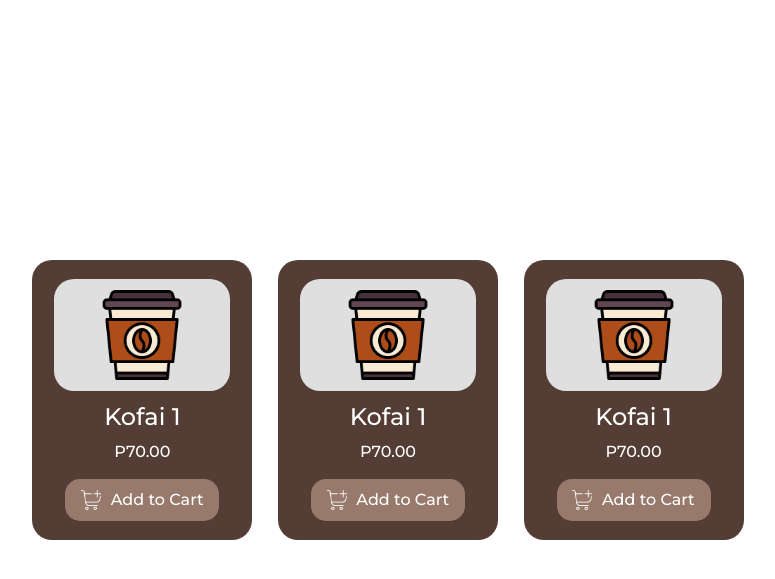
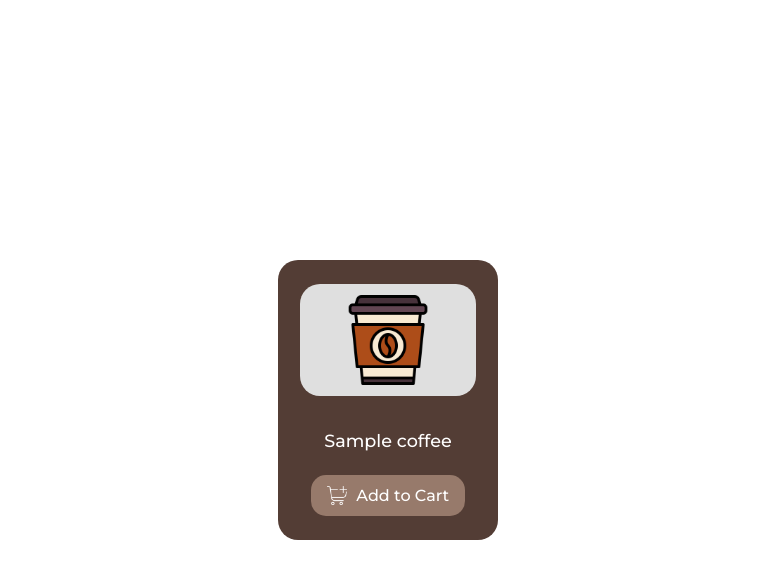
Before and after one commit to jc14-ai/Online-Transaction-Processor, a PHP site: page /user/boards/kofai.php in a window 1280 px wide. Shown: the top 579 px of the page, without its empty margins (252-1027 px from the left). Run offline with PHP 8.4, Linux system fonts and the light colour scheme; tables that the repository leaves empty or names only in its code hold one stand-in row (values such as "Sample post").

Commit message:
Add: user functions

```diff
--- a/user/boards/kofai.php
+++ b/user/boards/kofai.php
@@ -15,42 +15,58 @@ include("../../site/backend/dbcon.php");
 
 <body>
   <div class="kofai-body">
+    <!-- kofai CONTAINER -->
     <div class="kofai-container" id="kofai-container">
-      <div class="kofai" id="kofai1">
-        <div class="kofai-image-container">
-          <img class="kofai-image" src="/src/coffee.png" />
+      <?php
+      $kofai_query = "SELECT * FROM coffee;";
+      $kofai_query_run = mysqli_query($conn, $kofai_query);
+
+      $num = 1;
+      while ($row = mysqli_fetch_assoc($kofai_query_run)) {
+        echo "<div class='kofai' id='kofai$num'>
+        <div class='kofai-image-container'>
+          <img class='kofai-image' src='/src/coffee.png' />
         </div>
-        <h2 class="kofai-name" id="kofai-name">Kofai 1</h2>
-        <h4 class="kofai-price" id="kofai-price">P70.00</h4>
-        <button class="kofai-add-to-cart-button">
-          <img class="add-to-cart-image-button" src="/src/shopping-cart-add.png" />
+        <h2 class='kofai-name' id='kofai-name'>" . $row['coffee_name'] . "</h2>
+        <button class='kofai-add-to-cart-button' onclick='openKofaiPopUpContainer(" . $row['coffee_id'] . ",\"" . $row['coffee_name'] . "\")'>
+          <img class='add-to-cart-image-button' src='/src/shopping-cart-add.png' />
           Add to Cart
         </button>
+      </div>";
+        $num++;
+      }
+      ?>
+
+      <!-- KOFAI POP UP CONTAINER -->
+      <div class="kofai-pop-up-container" id="kofai-pop-up-container">
+        <div class="kofai-pop-up-image-container">
+          <img class="kofai-pop-up-image" src="/src/coffee.png" />
+        </div>
+        <h1 class="kofai-pop-up-name" id="kofai-pop-up-name">kofai 1</h1>
+        <h2 class="kofai-pop-up-price" id="kofai-pop-up-price">P70.00</h2>
+        <div class="kofai-pop-up-counter-container">
+          <button class="dec-kofai" onclick="decrementKofai()">-</button>
+          <label class="kofai-count" id="kofai-count">1</label>
+          <button class="inc-kofai" onclick="incrementKofai()">+</button>
+        </div>
+        <button class="kofai-size-picker-button" id="kofai-size-picker-button" onclick="changeSize()">16oz</button>
+        <div class="kofai-pop-up-button-container">
+          <button class="kofai-pop-up-back-button" onclick="closeKofaiPopUpContainer()">Back</button>
+          <button class="kofai-pop-up-add-to-cart-button" onclick="addKofaiToCart()">
+            <img class="kofai-pop-up-add-to-cart-image" src="/src/shopping-cart-add.png" />Add to Cart
+          </button>
+        </div>
       </div>
-      <div class="kofai" id="kofai1">
-        <div class="kofai-image-container">
-          <img class="kofai-image" src="/src/coffee.png" />
-        </div>
-        <h2 class="kofai-name" id="kofai-name">Kofai 1</h2>
-        <h4 class="kofai-price" id="kofai-price">P70.00</h4>
-        <button class="kofai-add-to-cart-button">
-          <img class="add-to-cart-image-button" src="/src/shopping-cart-add.png" />
-          Add to Cart
-        </button>
-      </div>
-      <div class="kofai" id="kofai1">
-        <div class="kofai-image-container">
-          <img class="kofai-image" src="/src/coffee.png" />
-        </div>
-        <h2 class="kofai-name" id="kofai-name">Kofai 1</h2>
-        <h4 class="kofai-price" id="kofai-price">P70.00</h4>
-        <button class="kofai-add-to-cart-button">
-          <img class="add-to-cart-image-button" src="/src/shopping-cart-add.png" />
-          Add to Cart
-        </button>
+
+      <!-- ADDED TO CART POP UP CONTAINER -->
+      <div class="kofai-added-to-cart-pop-up-container" id="kofai-added-to-cart-pop-up-container">
+        <h3 class="kofai-added-to-cart-pop-up-text" id="kofai-added-to-cart-pop-up-text">3 kofai added to cart!</h3>
+        <button class="kofai-close-added-to-cart-button" id="kofai-close-added-to-cart-button"
+          onclick="closeKofaiAddedToCartContainer()">Close</button>
       </div>
     </div>
   </div>
+  <script src="/user/user.js"></script>
 </body>
 
 </html>
--- /dev/null
+++ b/user/get_kofai_size.php
@@ -0,0 +1,3 @@
+<?php
+
+?>
--- a/user/user.css
+++ b/user/user.css
@@ -390,7 +390,7 @@ td {
 }
 .kofai{
     display: flex;
-    justify-content: center;
+    justify-content: space-evenly;
     align-items: center;
     flex-direction: column;
     background-color: #1a120b;
@@ -412,10 +412,14 @@ td {
     width: 90px;
 }
 .kofai-name{
+    display: flex;
+    justify-content: center;
+    text-align: center;
     font-family: 'Montserrat', Montserrat;
     margin: 0;
+    width: 100%;;
     margin-top: 5%;
-    font-size: 1.5em;
+    font-size:1.1em;
     font-weight: 500;
     color: white;
 }
--- a/user/user.js
+++ b/user/user.js
@@ -105,3 +105,67 @@ function incrementBundle(){
     }
     document.getElementById("bundle-count").textContent++;
 }
+
+//KOFAI FUNCTIONS
+function addKofaiToCart(){
+    // fetch(`/user/boards/add_donut_to_cart.php?name=${encodeURIComponent(name)}&price=${encodeURIComponent(price)}`)
+    // .then(res => res.json())
+    // .then()
+    kofaiName = document.getElementById("kofai-pop-up-name").textContent;
+    kofaiCount = document.getElementById("kofai-count").textContent;
+
+    fetch(`/user/boards/insert_kofai_details.php?kofai_name=${encodeURIComponent(kofaiName)}&kofai_count=${encodeURIComponent(kofaiCount)}`)
+    .then(res => res.text())
+    .then(data =>{
+        closeKofaiPopUpContainer();
+        document.getElementById("kofai-added-to-cart-pop-up-text").textContent = data;
+        openKofaiAddedToCartContainer();
+    })
+}
+function openKofaiddedToCartContainer(){
+    document.getElementById("kofai-added-to-cart-pop-up-container").style.display = 'flex';
+}
+function closeKofaiAddedToCartContainer(){
+    document.getElementById("kofai-added-to-cart-pop-up-container").style.display = 'none';
+}
+function openKofaiPopUpContainer(kofaiId,kofaiName){
+    // fetch(`/user/boards/get_donut_details.php?donut_id=${encodeURIComponent(donutId)}&donut_name=${encodeURIComponent(donutName)}&donut_price=${donutPrice}`)
+    // .then(res => res.json())
+    // .then(data =>{
+
+    // })
+    document.getElementById("kofai-pop-up-name").textContent = kofaiName;
+
+    document.getElementById("kofai-pop-up-container").style.display = 'flex';
+}
+function closeKofaiPopUpContainer(){
+    document.getElementById("kofai-pop-up-container").style.display = 'none';
+    document.getElementById("kofai-count").textContent = 1;
+}
+function decrementKofai(){
+    if(document.getElementById("kofai-count").textContent == 1){
+        return;
+    }
+    document.getElementById("kofai-count").textContent--;
+
+}
+function incrementKofai(){
+    if(document.getElementById("kofai-count").textContent == 99){
+        return;
+    }
+    document.getElementById("kofai-count").textContent++;
+}
+
+function changeSize(){
+    size = document.getElementById("kofai-size-picker-button");
+    // fetch("")
+    // .then(res => res.json())
+    // .then(data =>{
+    //     if()
+    //     if(size.textContent == "16oz"){
+    //         size.textContent = "22oz";
+    //     }else{
+    //         size.textContent = "16oz";
+    //     }
+    // })
+}
```
Also changed, not shown: other parts of user/user.css (+136 -0 lines).
